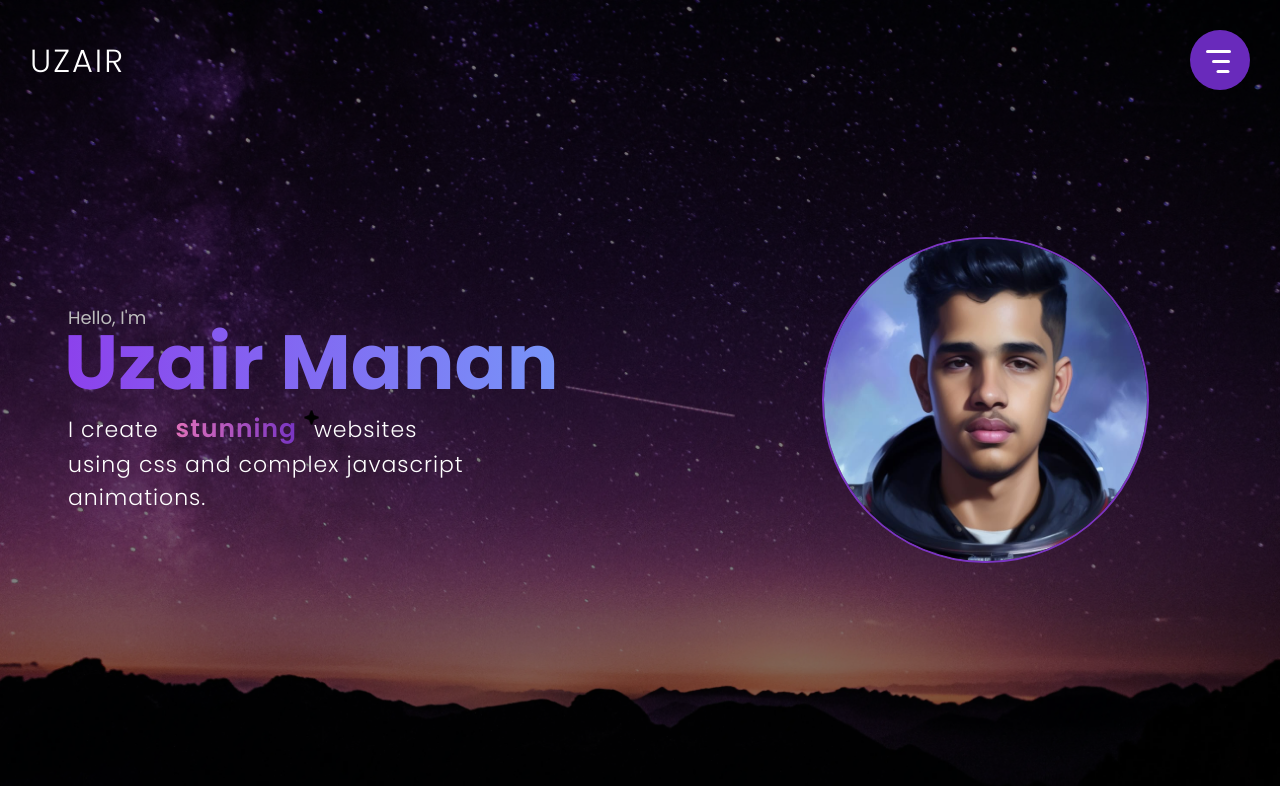
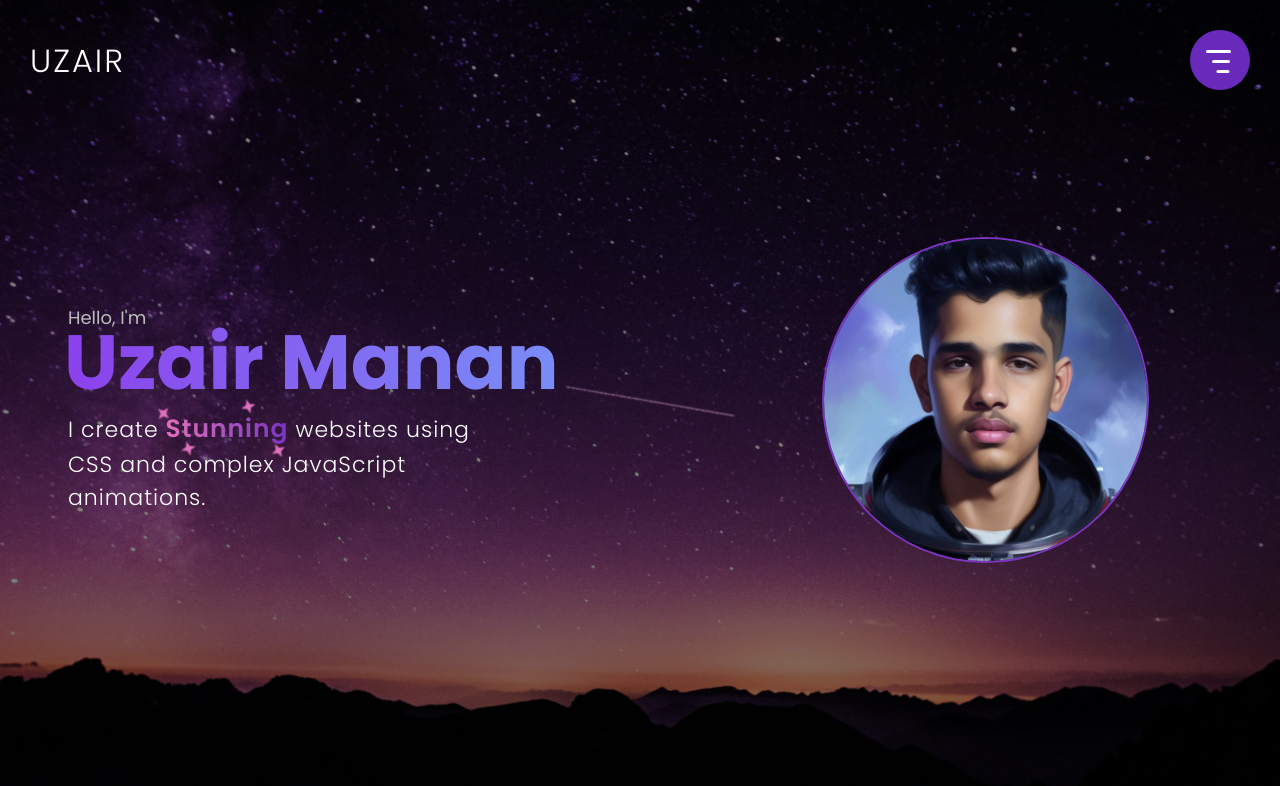
Before and after one commit to M-Uzair-dev/Portfolio, a React (Vite) app: page / in a window 1280 px wide. Shown: the top 786 px of the page. Built offline with nearby package versions, Linux system fonts and the light colour scheme.

Commit message:
Completed the main landing page

```diff
--- a/src/pages/css/mainpage.css
+++ b/src/pages/css/mainpage.css
@@ -49,6 +49,7 @@
   max-width: 70%;
   border-radius: 50%;
   border: 2px solid #7b35c2;
+  opacity: 0;
 }
 .hello {
   padding: 0;
@@ -63,6 +64,13 @@
   background: linear-gradient(to right, #8c41ec, #6fb6fd);
   background-clip: text;
   color: transparent;
+  width: 0%;
+  opacity: 0;
+  overflow: hidden;
+  transition: all 2s ease-out;
+}
+.nametext {
+  min-width: 60vw;
 }
 .desc {
   font-weight: 300;
@@ -71,18 +79,45 @@
   letter-spacing: 1px;
   margin-left: 4px;
   max-width: 60%;
+  transition: all 1s ease;
 }
 .stunning {
   background: linear-gradient(to right, #df70ba, #7130c3);
   background-clip: text;
-  color: transparent;
-  font-weight: 600;
-  font-size: 25px;
-  margin: 0 10px;
+  color: white;
+  position: relative;
+  transition: all 1s ease;
+}
+.starwrapper {
+  width: 15px;
+  height: 15px;
+  position: absolute;
+  opacity: 0;
+  transition: 1s all ease;
+  margin: 0;
+  padding: 0;
 }
 .star {
   width: 15px;
-  position: absolute;
+
+  filter: invert(73%) sepia(33%) saturate(3717%) hue-rotate(284deg)
+    brightness(94%) contrast(86%);
+}
+.starwrapper:first-of-type {
+  top: -17px;
+  left: -10px;
+}
+.starwrapper:nth-of-type(2) {
+  bottom: 2px;
+  left: 15px;
+}
+.starwrapper:nth-of-type(3) {
+  bottom: 0px;
+  right: 10px;
+}
+.starwrapper:nth-of-type(4) {
+  top: -24px;
+  right: 40px;
 }
 @media (max-width: 1000px) {
   .name {
@@ -91,4 +126,16 @@
   .avatar {
     max-width: 90%;
   }
+
+  .desc {
+    max-width: 90%;
+  }
 }
+
+@media (max-width: 700px) {
+  .content {
+    height: auto;
+    flex-direction: column-reverse;
+    align-items: flex-start;
+  }
+}
--- a/src/pages/js/Links.jsx
+++ b/src/pages/js/Links.jsx
@@ -31,7 +31,6 @@ const Links = () => {
     <motion.div className="links" variants={variants}>
       {items.map((item) => (
         <motion.a
-          href={`#${item}`}
           key={item}
           variants={itemVariants}
           whileHover={{ scale: 1.1, fontWeight: 450 }}
--- a/src/pages/js/Mainpage.jsx
+++ b/src/pages/js/Mainpage.jsx
@@ -1,8 +1,9 @@
-import React, { useState } from "react";
+import React from "react";
 import "../css/mainpage.css";
 import avatar from "../../../images/avatar.jpeg";
 import Sidebar from "./Sidebar";
 import star from "../../../images/star.png";
+import { motion } from "framer-motion";
 
 const Mainpage = () => {
   return (
@@ -16,20 +17,113 @@ const Mainpage = () => {
           <div className="content">
             <div className="text">
               <p className="hello">Hello, I'm</p>
-              <h1 className="name">Uzair Manan</h1>
+              <motion.h1
+                className="name"
+                animate={{
+                  width: "110%",
+                  opacity: 1,
+                }}
+                transition={{
+                  duration: 0.5,
+                  ease: "easeOut",
+                }}
+              >
+                <div className="nametext">Uzair Manan</div>
+              </motion.h1>
               <h3 className="desc">
                 I create{" "}
-                <span className="stunning">
-                  stunning <img src={star} className="star" />{" "}
-                  <img src={star} className="star" />{" "}
-                  <img src={star} className="star" />{" "}
-                  <img src={star} className="star" />
-                </span>{" "}
-                websites using css and complex javascript animations.
+                <motion.span
+                  className="stunning"
+                  animate={{
+                    color: "transparent",
+                    fontWeight: "600",
+                    fontSize: "25px",
+                  }}
+                  transition={{
+                    delay: 2,
+                    ease: "easeIn",
+                  }}
+                >
+                  Stunning
+                  <motion.div
+                    className="starwrapper"
+                    animate={{ opacity: 1 }}
+                    transition={{ delay: 2, ease: "easeIn" }}
+                  >
+                    <motion.img
+                      src={star}
+                      className="star"
+                      animate={{ rotate: 360 }}
+                      transition={{
+                        duration: 15,
+                        repeat: Infinity,
+                        loop: Infinity,
+                        ease: "linear",
+                      }}
+                    />
+                  </motion.div>{" "}
+                  <motion.div
+                    className="starwrapper"
+                    animate={{ opacity: 1 }}
+                    transition={{ delay: 2, ease: "easeIn" }}
+                  >
+                    <motion.img
+                      src={star}
+                      className="star"
+                      animate={{ rotate: -360 }}
+                      transition={{
+                        duration: 10,
+                        repeat: Infinity,
+                        loop: Infinity,
+                        ease: "linear",
+                      }}
+                    />
+                  </motion.div>{" "}
+                  <motion.div
+                    className="starwrapper"
+                    animate={{ opacity: 1 }}
+                    transition={{ delay: 2, ease: "easeIn" }}
+                  >
+                    <motion.img
+                      src={star}
+                      className="star"
+                      animate={{ rotate: 360 }}
+                      transition={{
+                        duration: 13,
+                        repeat: Infinity,
+                        loop: Infinity,
+                        ease: "linear",
+                      }}
+                    />
+                  </motion.div>{" "}
+                  <motion.div
+                    className="starwrapper"
+                    animate={{ opacity: 1 }}
+                    transition={{ delay: 2, ease: "easeIn" }}
+                  >
+                    <motion.img
+                      src={star}
+                      className="star"
+                      animate={{ rotate: -360 }}
+                      transition={{
+                        duration: 10,
+                        repeat: Infinity,
+                        loop: Infinity,
+                        ease: "linear",
+                      }}
+                    />
+                  </motion.div>
+                </motion.span>{" "}
+                websites using CSS and complex JavaScript animations.
               </h3>
             </div>
             <div className="image">
-              <img src={avatar} className="avatar" />
+              <motion.img
+                animate={{ opacity: 1 }}
+                transition={{ duration: 1, ease: "easeIn" }}
+                src={avatar}
+                className="avatar"
+              />
             </div>
           </div>
         </div>
```
